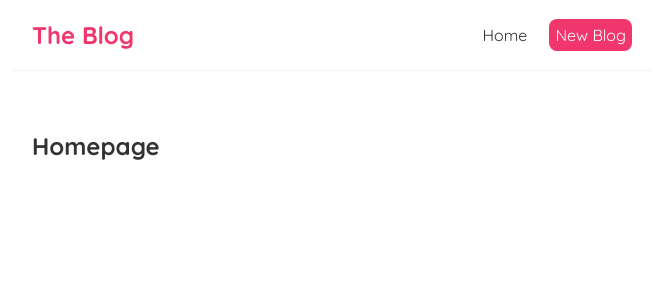
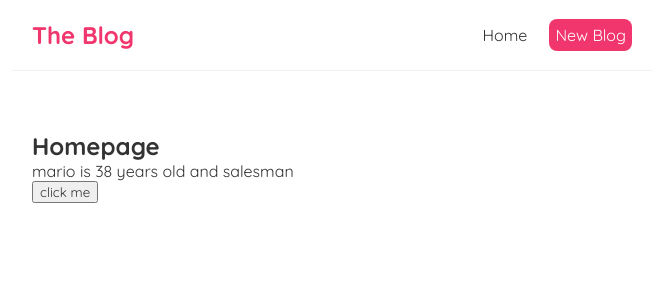
Before and after one commit to JoannaAdermark1/React_blog, a React (Create React App) app: page / in a window 1280 px wide. Shown: the top 300 px of the page, without its empty margins (308-971 px from the left). Built offline with nearby package versions, Linux system fonts and the light colour scheme.

Commit message:
usingstage hook

```diff
--- a/src/Home.js
+++ b/src/Home.js
@@ -1,7 +1,22 @@
+import {useState} from "react";
+
 const Home = () => {
+  // let name = 'mario';
+
+  const [name, setName ] = useState('mario');
+  const [age, setAge ] = useState (38);
+  const [job, setJob] = useState ('salesman');
+
+  const handleClick = () => {
+      setName('luigi');
+      setAge(32)
+      setJob('fullstack developer')
+  }
     return (
       <div className="home">
         <h2>Homepage</h2>
+        <p>{ name } is { age } years old and { job }</p>
+        <button onClick={handleClick}>click me </button>
       </div>
     );
   }
```
